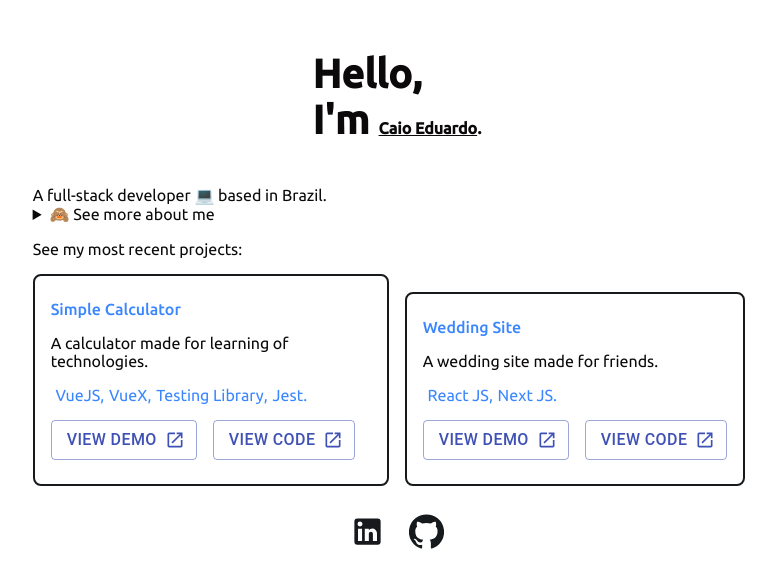
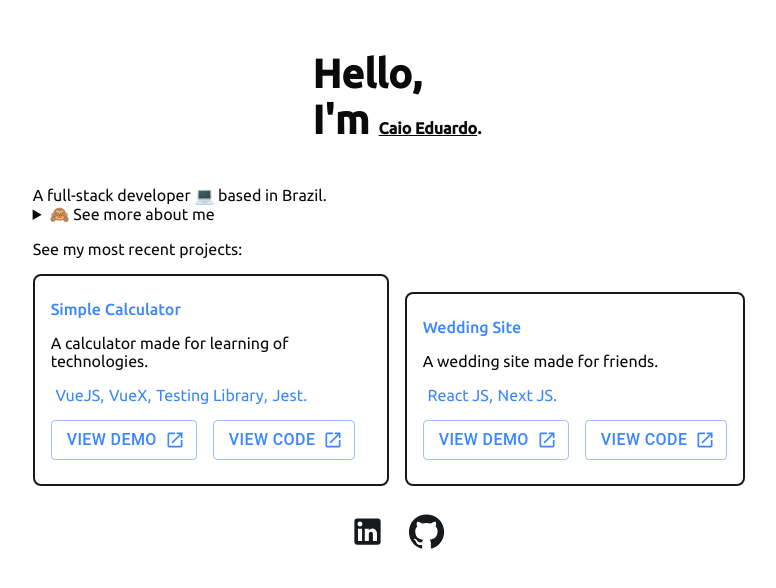
Before and after one commit to cersouza/cersouza, a Next.js app in the folder code/website/: page / in a window 1280 px wide. Shown: the top 588 px of the page, without its empty margins (259-1035 px from the left). Built offline with nearby package versions, Linux system fonts and the light colour scheme.

Commit message:
style: created mui-theme with correct primary color

```diff
--- a/code/website/pages/_app.tsx
+++ b/code/website/pages/_app.tsx
@@ -1,7 +1,13 @@
+import { ThemeProvider } from '@material-ui/styles';
 import type { AppProps } from 'next/app';
 import '../styles/global.css';
+import theme from '../theme';
 
 function MyApp({ Component, pageProps }: AppProps) {
-  return <Component {...pageProps} />
+  return (
+    <ThemeProvider theme={theme}>
+      <Component {...pageProps} />
+    </ThemeProvider>
+  )
 }
 export default MyApp
--- /dev/null
+++ b/code/website/theme.ts
@@ -0,0 +1,11 @@
+import { createTheme } from '@material-ui/core';
+
+const theme = createTheme({
+  palette: {
+    primary: {
+      main: '#3A86FF',
+    },
+  },
+});
+
+export default theme;
```
